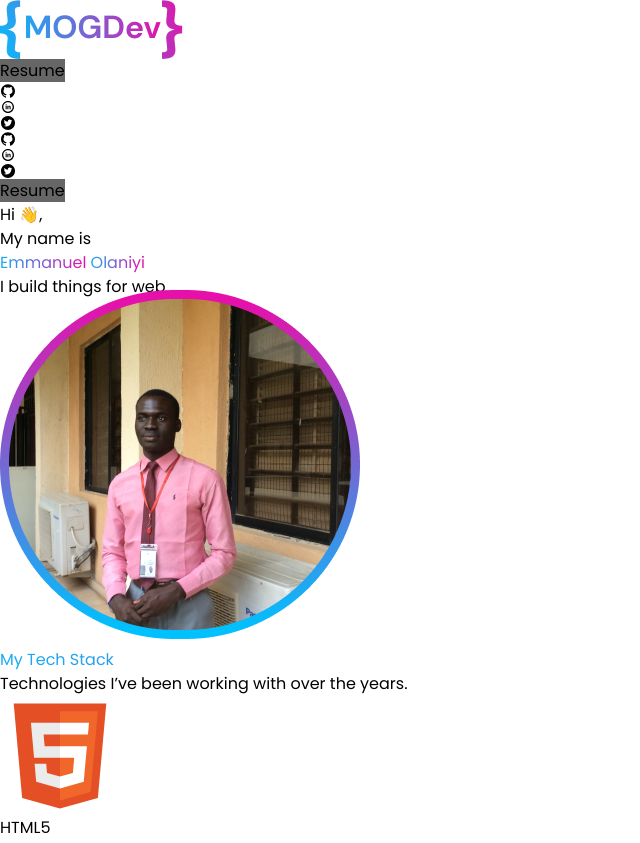
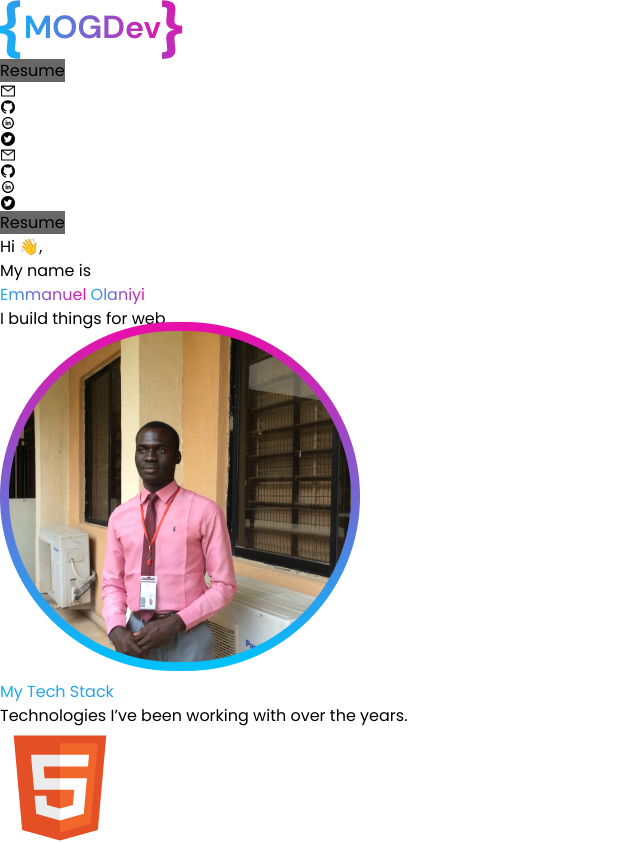
Before and after one commit to himarnoel/Portfolio, a React (Vite) app: page / in a window 1280 px wide. Shown: the top 843 px of the page, without its empty margins (0-640 px from the left). Built offline with nearby package versions, Linux system fonts and the light colour scheme.

Commit message:
added mail

```diff
--- a/src/Components/NavBar.tsx
+++ b/src/Components/NavBar.tsx
@@ -1,5 +1,9 @@
 import logo from "../assets/logo.png";
-import { AiFillGithub, AiFillTwitterCircle } from "react-icons/ai";
+import {
+  AiFillGithub,
+  AiFillTwitterCircle,
+  AiOutlineMail,
+} from "react-icons/ai";
 
 import { TiSocialLinkedinCircular } from "react-icons/ti";
 
@@ -23,6 +27,9 @@ const NavBar = () => {
           Resume
         </a>
         <div className="flex flex-col fixed bottom-2 right-1 text-[#666666] gap-x-4 lg:hidden gap-y-4  mt-4 items-center">
+          <a href="mailto:olaimarnoel@gmail.com">
+            <AiOutlineMail className="bg-white rounded-full p-1 text-3xl md:text-6xl" />
+          </a>
           <a href="https://github.com/himarnoel">
             <AiFillGithub className="bg-white rounded-full  text-4xl md:text-6xl" />
           </a>
@@ -35,6 +42,9 @@ const NavBar = () => {
         </div>
 
         <div className="hidden lg:flex gap-x-6 fixed z-20 right-20 items-center   font-medium text-[#666666] ">
+          <a href="">
+            <AiOutlineMail className="bg-white rounded-full  text-4xl md:text-6xl" />
+          </a>
           <a href="https://github.com/himarnoel">
             <AiFillGithub className="text-3xl bg-white rounded-full" />
           </a>
```
